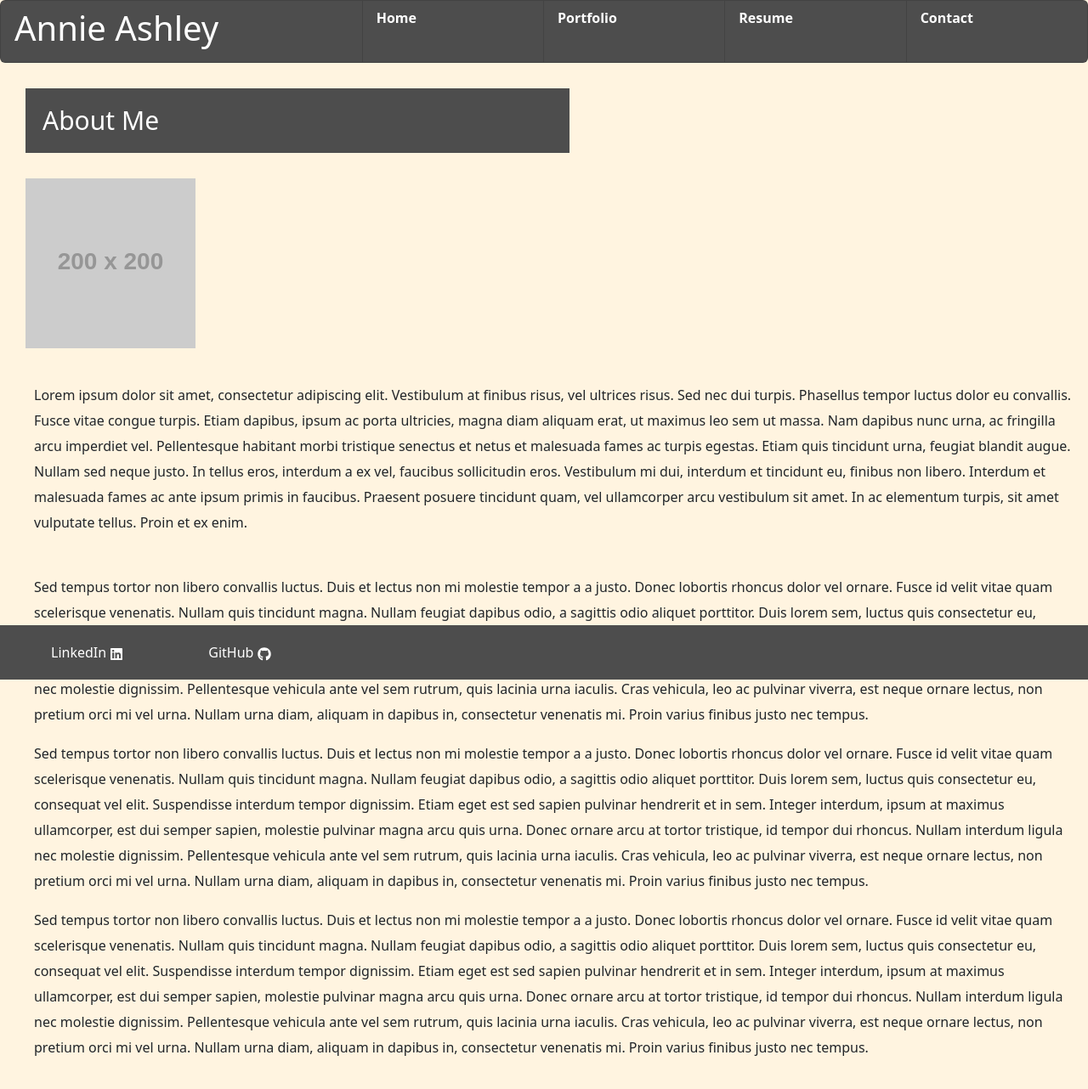
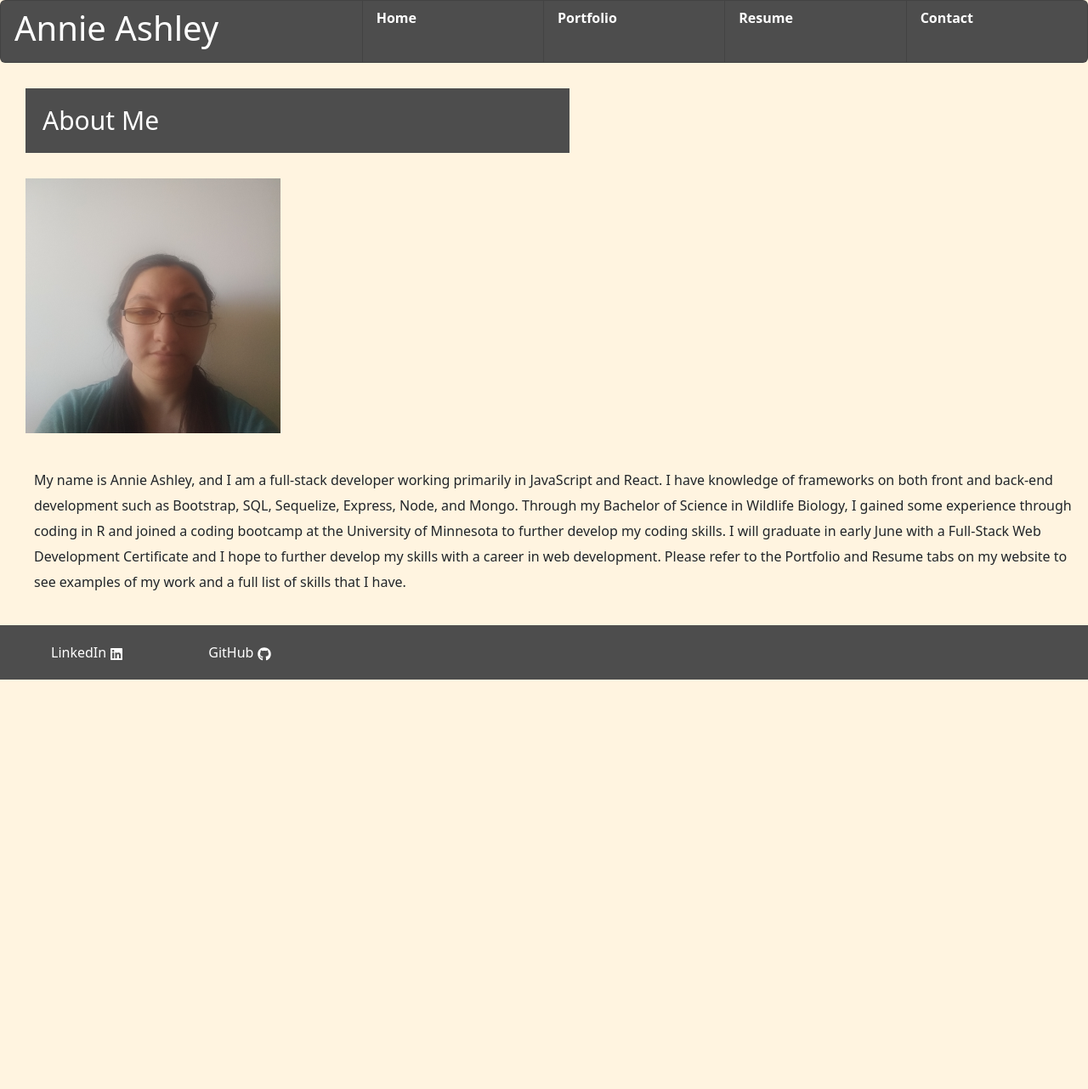
Before and after one commit to Annie14254/react-work-portfolio, a React (Create React App) app: page / in a window 1280 px wide. Shown: the top 1282 px of the page at 85% size. After the commit the page ends 836 px from the top, so only its background shows below. Built offline with nearby package versions, Linux system fonts and the light colour scheme.

Commit message:
adds image to home, fills out about me section

```diff
--- a/src/components/Home.js
+++ b/src/components/Home.js
@@ -2,27 +2,19 @@ import Button from 'react-bootstrap/Button'
 import Form from 'react-bootstrap/Form'
 import './component-styles.css';
 import 'bootstrap/dist/css/bootstrap.css';
+import portfolioPhoto from './images/portfolio-photo.jpg'
 
 function Home(props){
     return(
         <div>
             <h1 class = "sectionTitle">About Me</h1>
             <div class = "homeImg">
-                <img src="https://via.placeholder.com/200"/>
+                <img src={portfolioPhoto} className='portfolioPhoto'/>
             </div>
             <div class = "homeContent">
                 <p>
-                Lorem ipsum dolor sit amet, consectetur adipiscing elit. Vestibulum at finibus risus, vel ultrices risus. Sed nec dui turpis. Phasellus tempor luctus dolor eu convallis. Fusce vitae congue turpis. Etiam dapibus, ipsum ac porta ultricies, magna diam aliquam erat, ut maximus leo sem ut massa. Nam dapibus nunc urna, ac fringilla arcu imperdiet vel. Pellentesque habitant morbi tristique senectus et netus et malesuada fames ac turpis egestas. Etiam quis tincidunt urna, feugiat blandit augue. Nullam sed neque justo. In tellus eros, interdum a ex vel, faucibus sollicitudin eros. Vestibulum mi dui, interdum et tincidunt eu, finibus non libero. Interdum et malesuada fames ac ante ipsum primis in faucibus. Praesent posuere tincidunt quam, vel ullamcorper arcu vestibulum sit amet. In ac elementum turpis, sit amet vulputate tellus. Proin et ex enim.
+                My name is Annie Ashley, and I am a full-stack developer working primarily in JavaScript and React. I have knowledge of frameworks on both front and back-end development such as Bootstrap, SQL, Sequelize, Express, Node, and Mongo. Through my Bachelor of Science in Wildlife Biology, I gained some experience through coding in R and joined a coding bootcamp at the University of Minnesota to further develop my coding skills. I will graduate in early June with a Full-Stack Web Development Certificate and I hope to further develop my skills with a career in web development. Please refer to the Portfolio and Resume tabs on my website to see examples of my work and a full list of skills that I have.
                 </p><br/>
-                <p>
-                Sed tempus tortor non libero convallis luctus. Duis et lectus non mi molestie tempor a a justo. Donec lobortis rhoncus dolor vel ornare. Fusce id velit vitae quam scelerisque venenatis. Nullam quis tincidunt magna. Nullam feugiat dapibus odio, a sagittis odio aliquet porttitor. Duis lorem sem, luctus quis consectetur eu, consequat vel elit. Suspendisse interdum tempor dignissim. Etiam eget est sed sapien pulvinar hendrerit et in sem. Integer interdum, ipsum at maximus ullamcorper, est dui semper sapien, molestie pulvinar magna arcu quis urna. Donec ornare arcu at tortor tristique, id tempor dui rhoncus. Nullam interdum ligula nec molestie dignissim. Pellentesque vehicula ante vel sem rutrum, quis lacinia urna iaculis. Cras vehicula, leo ac pulvinar viverra, est neque ornare lectus, non pretium orci mi vel urna. Nullam urna diam, aliquam in dapibus in, consectetur venenatis mi. Proin varius finibus justo nec tempus.
-                </p>
-                <p>
-                Sed tempus tortor non libero convallis luctus. Duis et lectus non mi molestie tempor a a justo. Donec lobortis rhoncus dolor vel ornare. Fusce id velit vitae quam scelerisque venenatis. Nullam quis tincidunt magna. Nullam feugiat dapibus odio, a sagittis odio aliquet porttitor. Duis lorem sem, luctus quis consectetur eu, consequat vel elit. Suspendisse interdum tempor dignissim. Etiam eget est sed sapien pulvinar hendrerit et in sem. Integer interdum, ipsum at maximus ullamcorper, est dui semper sapien, molestie pulvinar magna arcu quis urna. Donec ornare arcu at tortor tristique, id tempor dui rhoncus. Nullam interdum ligula nec molestie dignissim. Pellentesque vehicula ante vel sem rutrum, quis lacinia urna iaculis. Cras vehicula, leo ac pulvinar viverra, est neque ornare lectus, non pretium orci mi vel urna. Nullam urna diam, aliquam in dapibus in, consectetur venenatis mi. Proin varius finibus justo nec tempus.
-                </p>
-                <p>
-                Sed tempus tortor non libero convallis luctus. Duis et lectus non mi molestie tempor a a justo. Donec lobortis rhoncus dolor vel ornare. Fusce id velit vitae quam scelerisque venenatis. Nullam quis tincidunt magna. Nullam feugiat dapibus odio, a sagittis odio aliquet porttitor. Duis lorem sem, luctus quis consectetur eu, consequat vel elit. Suspendisse interdum tempor dignissim. Etiam eget est sed sapien pulvinar hendrerit et in sem. Integer interdum, ipsum at maximus ullamcorper, est dui semper sapien, molestie pulvinar magna arcu quis urna. Donec ornare arcu at tortor tristique, id tempor dui rhoncus. Nullam interdum ligula nec molestie dignissim. Pellentesque vehicula ante vel sem rutrum, quis lacinia urna iaculis. Cras vehicula, leo ac pulvinar viverra, est neque ornare lectus, non pretium orci mi vel urna. Nullam urna diam, aliquam in dapibus in, consectetur venenatis mi. Proin varius finibus justo nec tempus.
-                </p>
             </div>
         </div>
     )
--- a/src/components/Portfolio.js
+++ b/src/components/Portfolio.js
@@ -59,7 +59,7 @@ function Portfolio(props){
         },
         {
             name: "JATE Text Editor",
-            description: "Backend only: A Progressive Web Application (PWA) that provides a text editor that can be used offline.",
+            description: "Back-end only: A Progressive Web Application (PWA) that provides a text editor that can be used offline.",
             techStack: "JavaScript, IndexedDB API, Node",
             imgSrc: jateeditor,
             gitLink: "https://github.com/Annie14254/jate-text-editor",
--- a/src/components/component-styles.css
+++ b/src/components/component-styles.css
@@ -20,6 +20,13 @@
 .homeImg{
     margin-top:30px;
     margin-left:30px;
+}
+
+.portfolioPhoto{
+    min-width:300px;
+    min-height:300px;
+    max-width:300px;
+    max-height:300px;
 }
 
 .homeContent{
```
Also changed, not shown: src/components/images/portfolio-photo.jpg (added).
